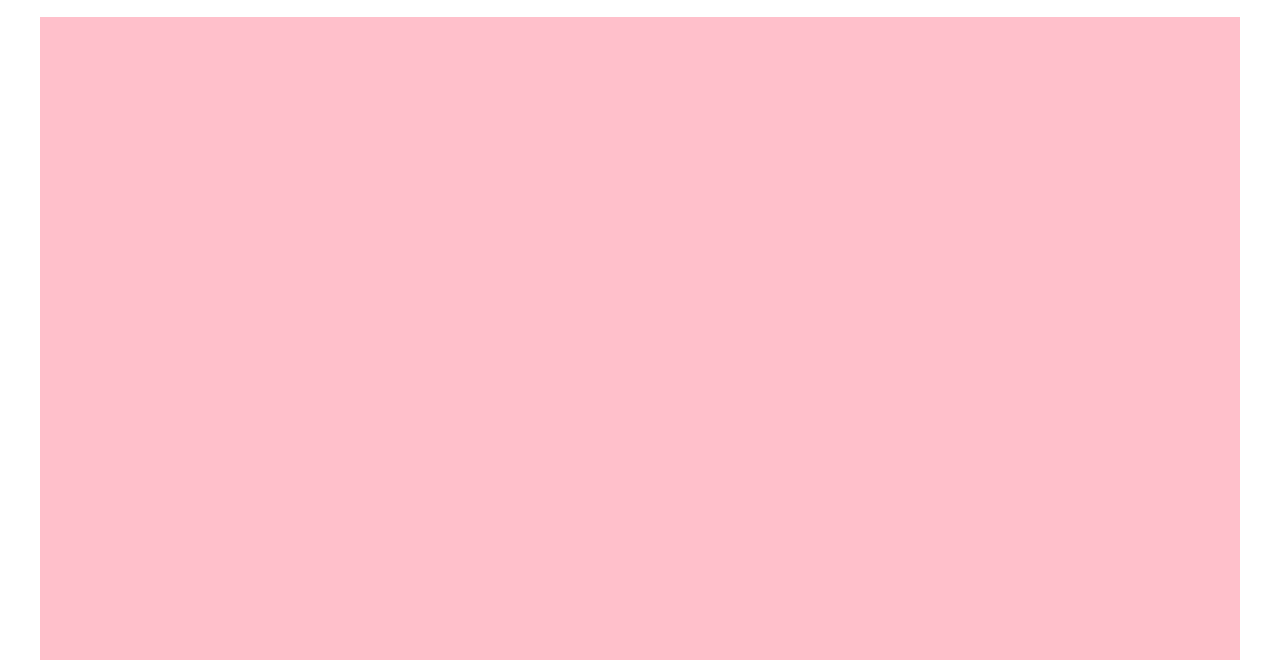
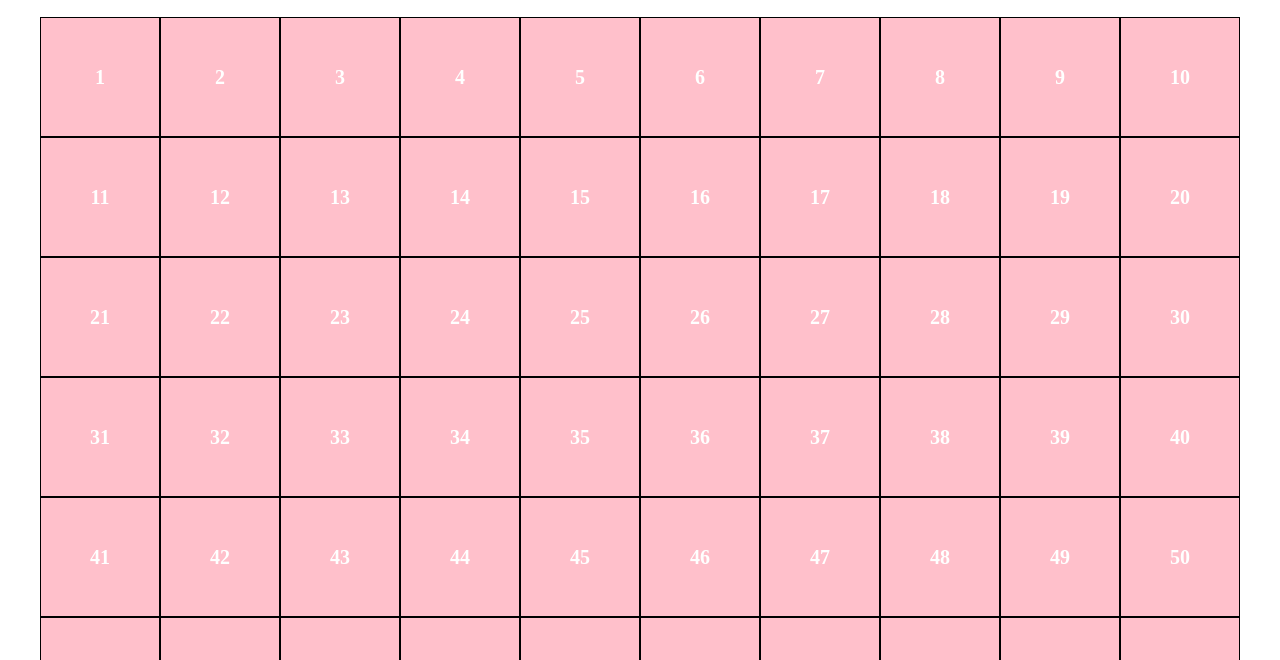
Before and after one commit to B0G0N1/js-campominato-grid, a plain HTML site: page index.html in a window 1280 px wide. Both pictures are taken after a click on the button "Gioca". Shown: the part 140-800 px from the top of the page. Drawn offline with Linux system fonts and the light colour scheme.

Commit message:
[FEAT] Update and FIX createSquare Function

```diff
--- a/css/style.css
+++ b/css/style.css
@@ -31,10 +31,18 @@ h2 {
     width: 1200px;
     margin: 0px auto;
     background-color: pink;
+    display: flex;
+    flex-wrap: wrap;
 }
 
 .square {
     width: calc(1200px / 10);
     height: calc(1200px / 10);
-    border: 1px solid white;
+    border: 1px solid black;
+    display: flex;
+    justify-content: center;
+    align-items: center;
+    font-size: 20px;
+    font-weight: bold;
+    color: white;
 }
--- a/js/script.js
+++ b/js/script.js
@@ -1,17 +1,16 @@
 const playButton = document.getElementById('play-button');
-
 const grid = document.getElementById('grid');
 
 playButton.addEventListener('click', function() {
+    grid.innerHTML = '';
     createSquare();
 });
-
 
 function createSquare() {
     for(let i = 1; i <= 100; i++) {
         const square = document.createElement('div');
         square.classList.add('square');
-        grid.innerText("Ciao");
+        square.innerText = [i];
         grid.appendChild(square);
     }
 }
```
